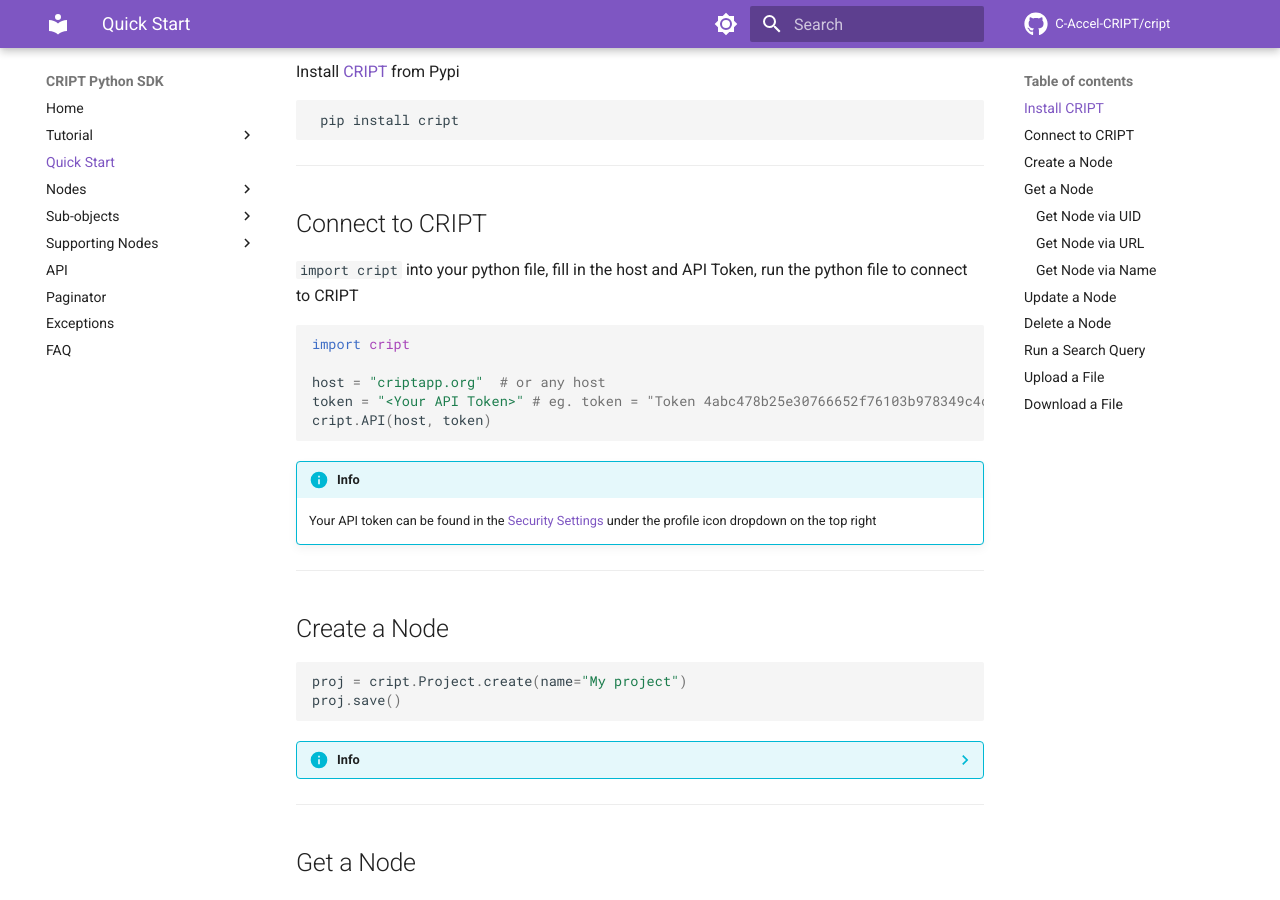
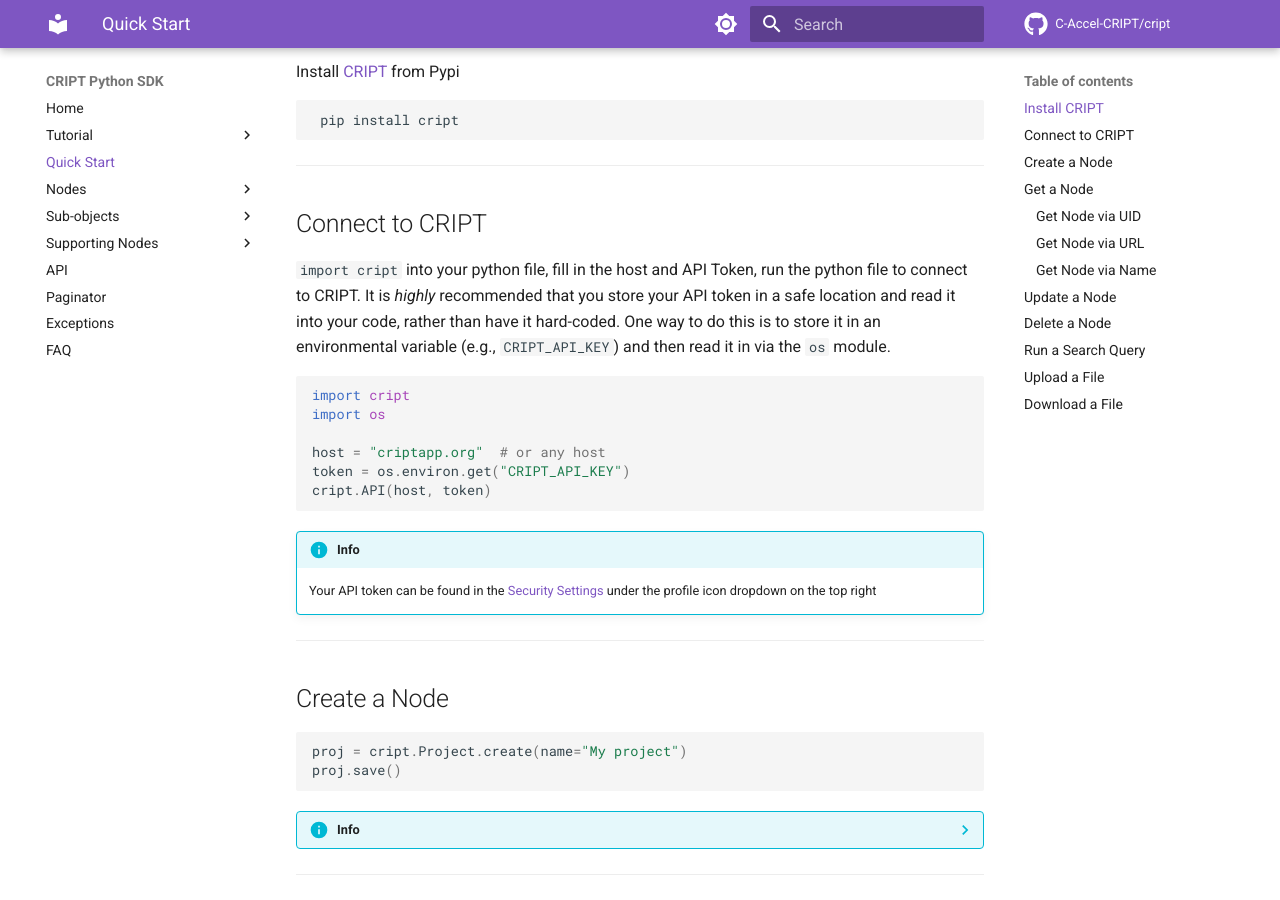
Before and after one commit to C-Accel-CRIPT/sdk-archive, an MkDocs documentation site: the page built from docs/quickstart.md, in a window 1280 px wide and 900 px high, scrolled down 342 px. Built offline with MkDocs 1.6.1 and Material for MkDocs 9.7.7, drawn with Linux system fonts in a browser that asks for light colours; comment, search, counter and statistics services are not loaded.

Commit message:
made Connect to Cript section consistent with tutorial

````diff
--- a/docs/quickstart.md
+++ b/docs/quickstart.md
@@ -14,13 +14,15 @@
 
 ## Connect to CRIPT
 
-`import cript` into your python file, fill in the host and API Token, run the python file to connect to CRIPT
+`import cript` into your python file, fill in the host and API Token, run the python file to connect to CRIPT. It is *highly* recommended that you store your API token in a safe location and read it into your code, rather than have it hard-coded. One way to do this is to store
+it in an environmental variable (e.g., `CRIPT_API_KEY`) and then read it in via the `os` module.
 
 ``` py
 import cript
+import os
 
 host = "criptapp.org"  # or any host
-token = "<Your API Token>" # eg. token = "Token 4abc478b25e30766652f76103b978349c4c4b214"
+token = os.environ.get("CRIPT_API_KEY")
 cript.API(host, token)
 ```
 
````
